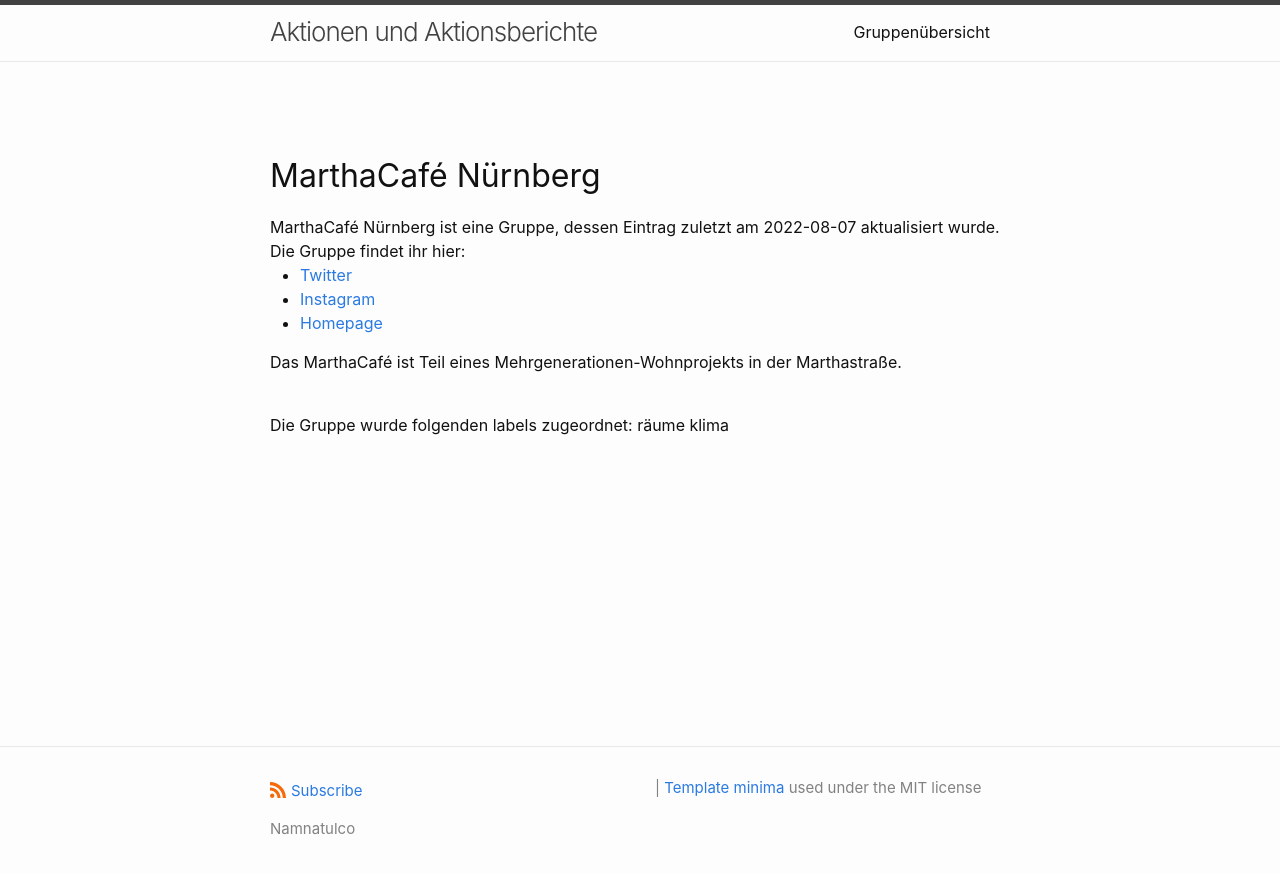
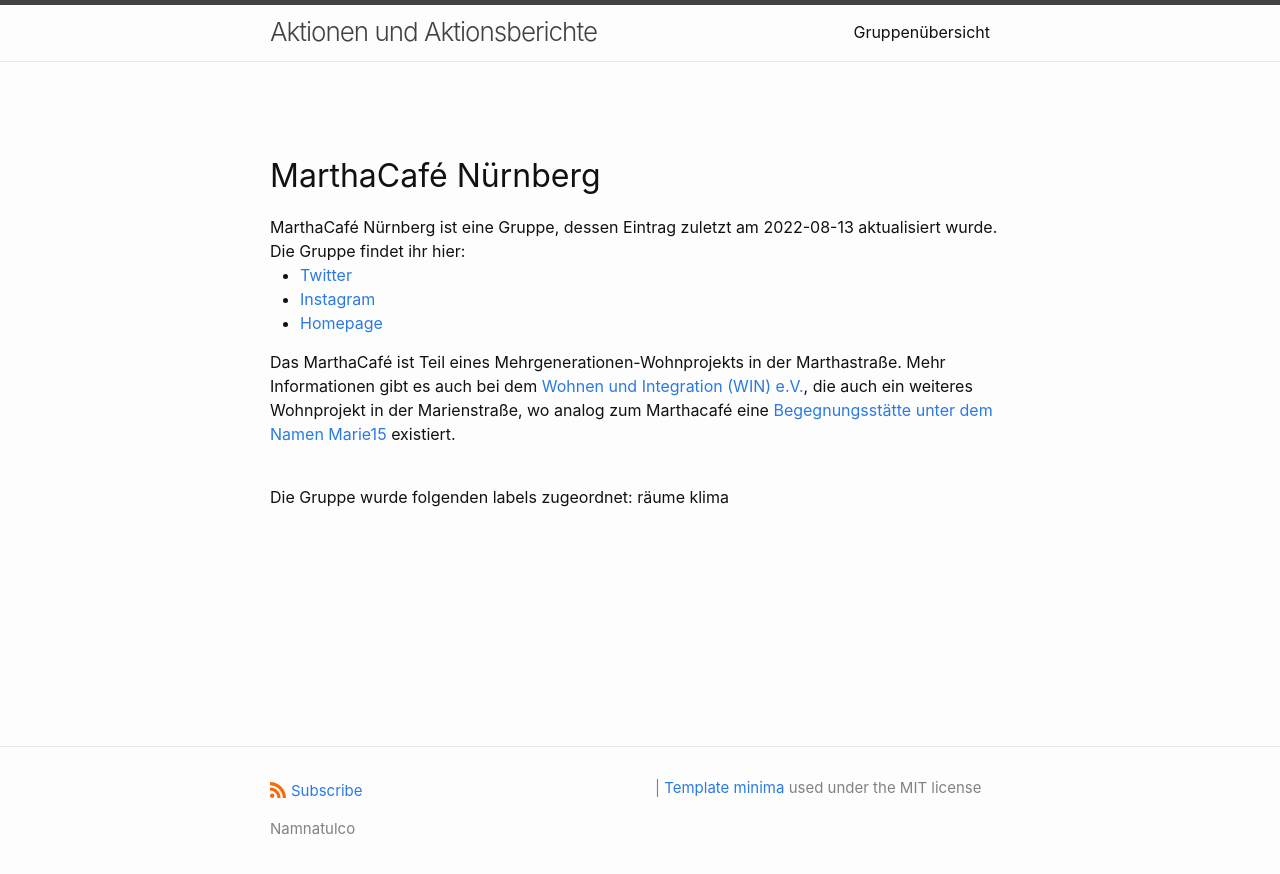
Before and after one commit to namnatulco/namnatulco.eu, a Jekyll site: the page built from aktionen/gruppen/marthacafe-nuernberg.md, in a window 1280 px wide. Shown: the top 874 px of the page. Built offline with Jekyll 4.4.1, drawn with Linux system fonts in a browser that asks for light colours.

Commit message:
name Marie15

```diff
--- a/aktionen/gruppen/marthacafe-nuernberg.md
+++ b/aktionen/gruppen/marthacafe-nuernberg.md
@@ -5,7 +5,7 @@
 instagram: ""
 web: http://marthacafe.de/
 gruppenlabels: [räume, klima]
-last-updated: 2022-08-07
+last-updated: 2022-08-13
 ---
 
-Das MarthaCafé ist Teil eines Mehrgenerationen-Wohnprojekts in der Marthastraße.
+Das MarthaCafé ist Teil eines Mehrgenerationen-Wohnprojekts in der Marthastraße. Mehr Informationen gibt es auch bei dem [Wohnen und Integration (WIN) e.V.](https://www.wingmbh.de/), die auch ein weiteres Wohnprojekt in der Marienstraße, wo analog zum Marthacafé eine [Begegnungsstätte unter dem Namen Marie15](https://www.wingmbh.de/win-ggmbh-marie15/) existiert.
```
